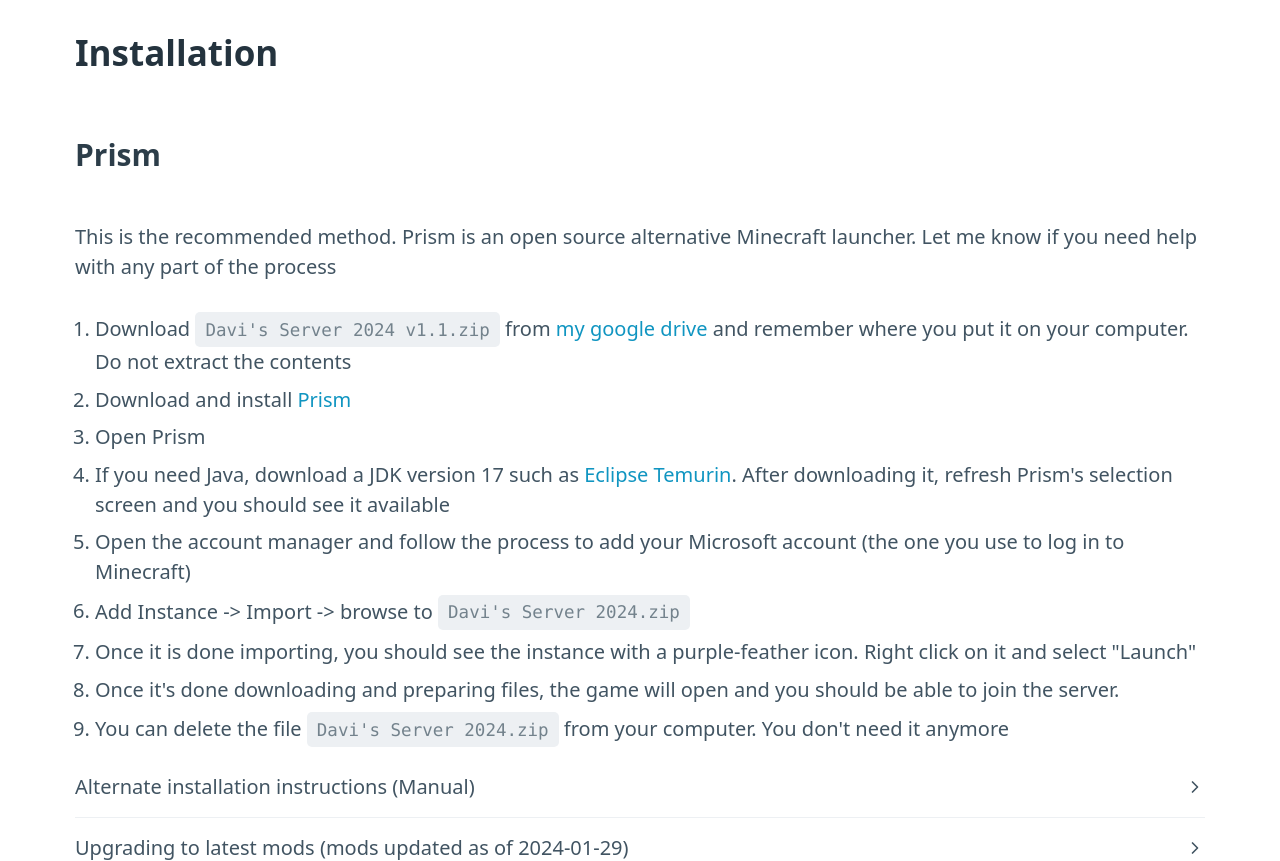
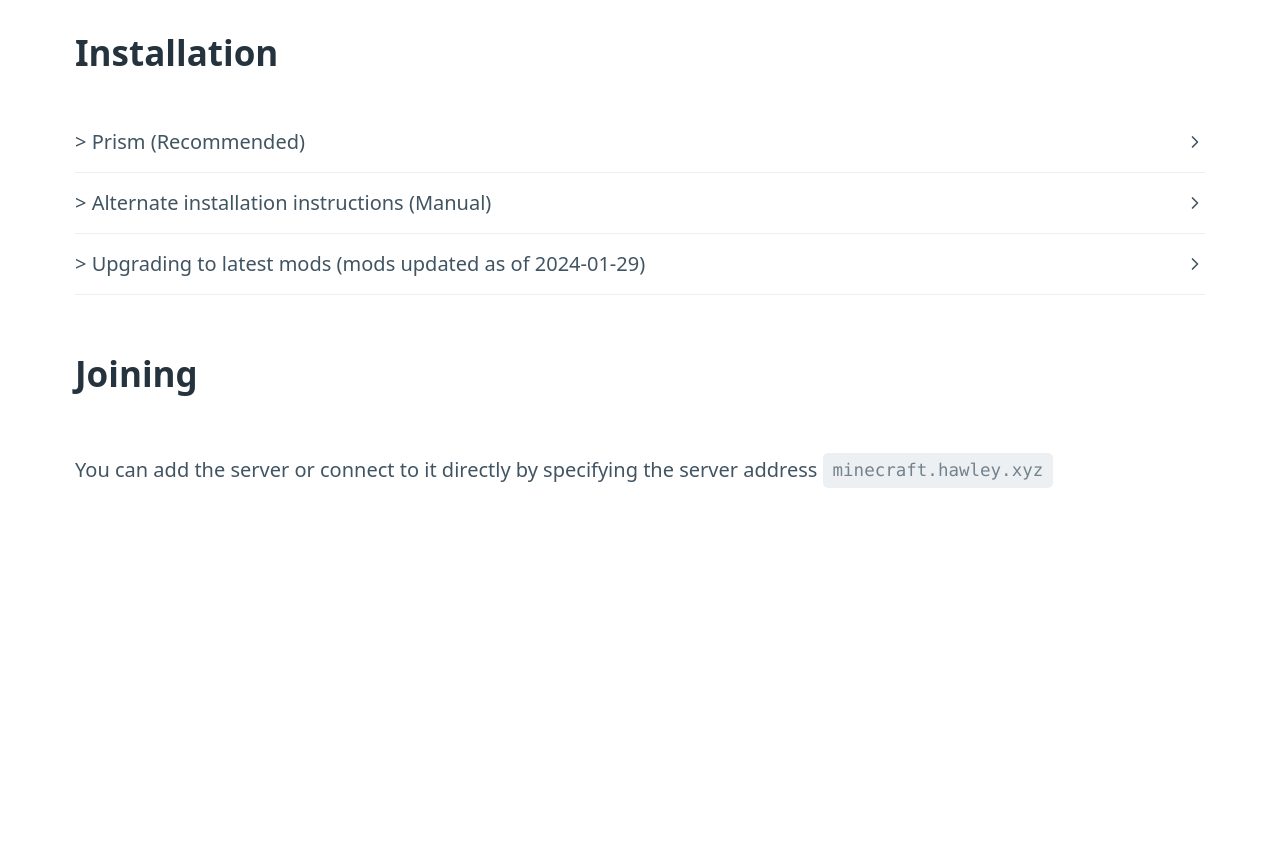
Before and after one commit to shadowyfour/shadowyfour.github.io, a plain HTML site: page minecraft/index.html in a window 1280 px wide. Shown: the part 2640-3501 px from the top of the page. After the commit the page ends 3238 px from the top, so only its background shows below. Drawn offline with nearby package versions, Linux system fonts and the light colour scheme.

Commit message:
Hide initial installation instructions

```diff
--- a/minecraft/index.html
+++ b/minecraft/index.html
@@ -72,8 +72,9 @@
   <!--  <p>Changes world generation</p>-->
 
   <h2>Installation</h2>
-  <h3>Prism</h3>
-  <p>This is the recommended method. Prism is an open source alternative Minecraft launcher. Let me know if you need help with any part of the process</p>
+  <details>
+    <summary>> Prism (Recommended)</summary>
+  <p>Prism is an open source alternative Minecraft launcher. Let me know if you need help with any part of the process</p>
   <ol>
     <li>Download <code>Davi's Server 2024 v1.1.zip</code> from <a href="https://drive.google.com/file/d/1b76C4XLJcO2BuX7py7X7NZBBTNvmV6lg/view?usp=sharing">
       my google drive</a> and remember where you put it on your computer. Do not extract the contents</li>
@@ -86,8 +87,9 @@
     <li>Once it's done downloading and preparing files, the game will open and you should be able to join the server.</li>
     <li>You can delete the file <code>Davi's Server 2024.zip</code> from your computer. You don't need it anymore</li>
   </ol>
+  </details>
   <details>
-  <summary>Alternate installation instructions (Manual)</summary>
+  <summary>> Alternate installation instructions (Manual)</summary>
   <ol>
     <li>Start up the minecraft launcher, select version 1.20.1 (to the left of the play button), and
       run the game to make sure it is downloaded</li>
@@ -105,7 +107,7 @@
   </ol>
   </details>
   <details>
-    <summary id="update">Upgrading to latest mods (mods updated as of 2024-01-29)</summary>
+    <summary id="update">> Upgrading to latest mods (mods updated as of 2024-01-29)</summary>
     <ol>
       <li>Download <code>Davi's Server 2024 v1.1.zip</code> from <a href="https://drive.google.com/file/d/1b76C4XLJcO2BuX7py7X7NZBBTNvmV6lg/view?usp=sharing">
         my google drive</a> and remember where you put it on your computer. Do not extract the contents</li>
```
